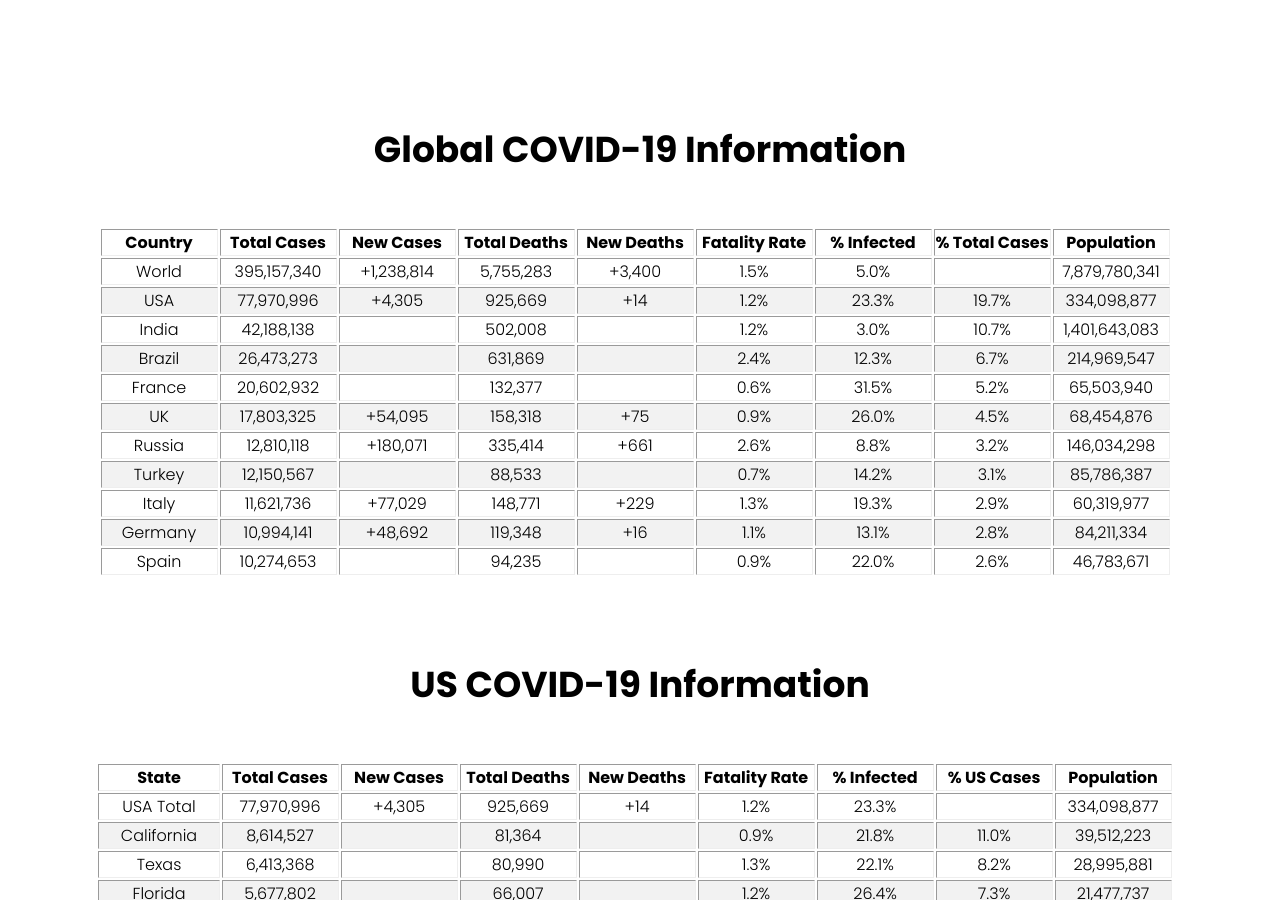
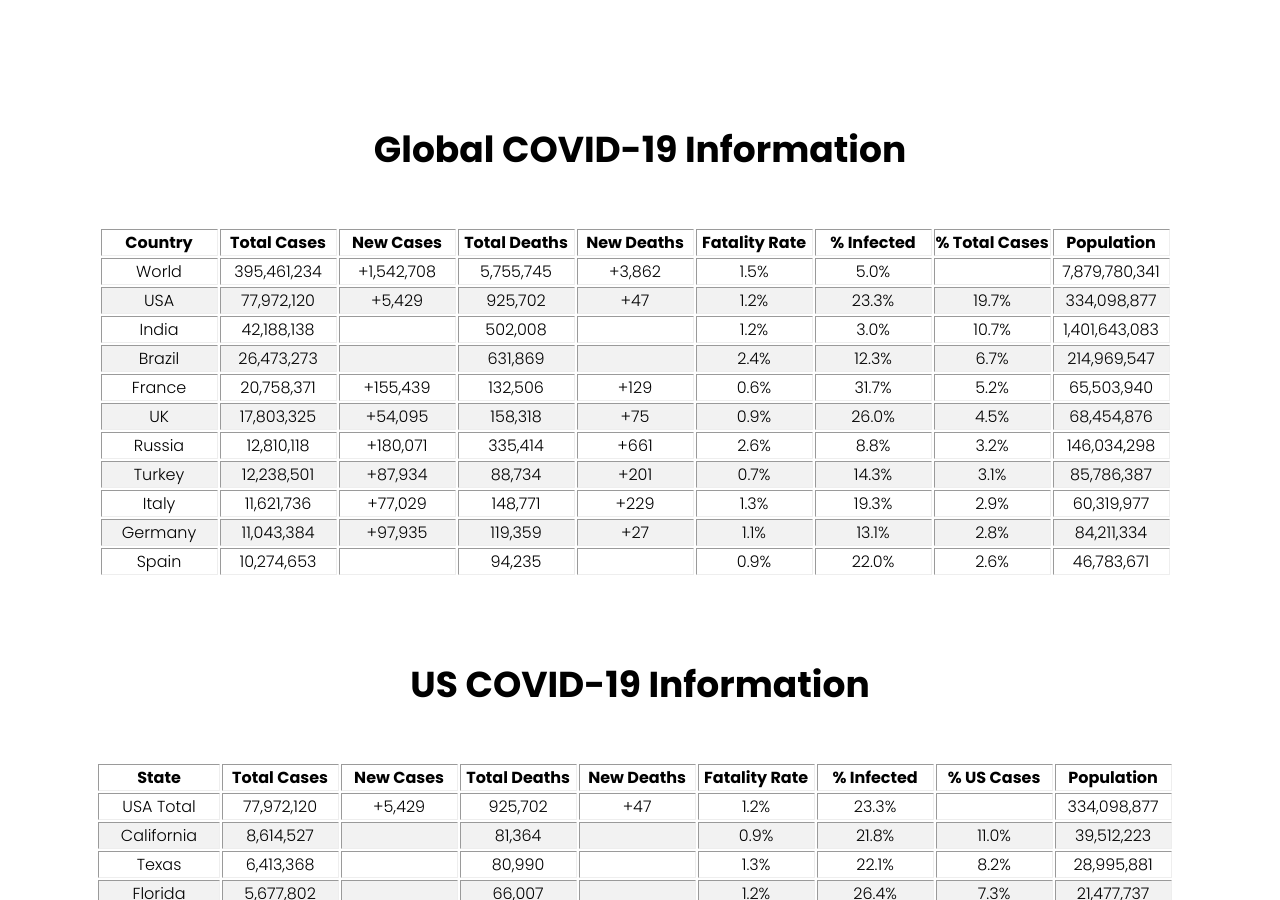
Before and after one commit to Pasin3ru/Tracking-COVID-19, a Jekyll site: the page built from index.html, in a window 1280 px wide and 900 px high, scrolled down 1210 px. Built offline with Jekyll 4.4.1, drawn with Linux system fonts in a browser that asks for light colours.

Commit message:
update data

```diff
--- a/_includes/hospital-tables/global_data.html
+++ b/_includes/hospital-tables/global_data.html
@@ -15,10 +15,10 @@
   <tbody>
     <tr>
       <td>World</td>
-      <td>395,157,340</td>
-      <td>+1,238,814</td>
-      <td>5,755,283</td>
-      <td>+3,400</td>
+      <td>395,461,234</td>
+      <td>+1,542,708</td>
+      <td>5,755,745</td>
+      <td>+3,862</td>
       <td>1.5%</td>
       <td>5.0%</td>
       <td></td>
@@ -26,10 +26,10 @@
     </tr>
     <tr>
       <td>USA</td>
-      <td>77,970,996</td>
-      <td>+4,305</td>
-      <td>925,669</td>
-      <td>+14</td>
+      <td>77,972,120</td>
+      <td>+5,429</td>
+      <td>925,702</td>
+      <td>+47</td>
       <td>1.2%</td>
       <td>23.3%</td>
       <td>19.7%</td>
@@ -59,12 +59,12 @@
     </tr>
     <tr>
       <td>France</td>
-      <td>20,602,932</td>
-      <td></td>
-      <td>132,377</td>
-      <td></td>
+      <td>20,758,371</td>
+      <td>+155,439</td>
+      <td>132,506</td>
+      <td>+129</td>
       <td>0.6%</td>
-      <td>31.5%</td>
+      <td>31.7%</td>
       <td>5.2%</td>
       <td>65,503,940</td>
     </tr>
@@ -92,12 +92,12 @@
     </tr>
     <tr>
       <td>Turkey</td>
-      <td>12,150,567</td>
-      <td></td>
-      <td>88,533</td>
-      <td></td>
+      <td>12,238,501</td>
+      <td>+87,934</td>
+      <td>88,734</td>
+      <td>+201</td>
       <td>0.7%</td>
-      <td>14.2%</td>
+      <td>14.3%</td>
       <td>3.1%</td>
       <td>85,786,387</td>
     </tr>
@@ -114,10 +114,10 @@
     </tr>
     <tr>
       <td>Germany</td>
-      <td>10,994,141</td>
-      <td>+48,692</td>
-      <td>119,348</td>
-      <td>+16</td>
+      <td>11,043,384</td>
+      <td>+97,935</td>
+      <td>119,359</td>
+      <td>+27</td>
       <td>1.1%</td>
       <td>13.1%</td>
       <td>2.8%</td>
@@ -301,12 +301,12 @@
     </tr>
     <tr>
       <td>Canada</td>
-      <td>3,118,485</td>
-      <td></td>
-      <td>34,637</td>
-      <td></td>
+      <td>3,124,443</td>
+      <td>+5,958</td>
+      <td>34,716</td>
+      <td>+79</td>
       <td>1.1%</td>
-      <td>8.1%</td>
+      <td>8.2%</td>
       <td>0.8%</td>
       <td>38,269,955</td>
     </tr>
@@ -1060,12 +1060,12 @@
     </tr>
     <tr>
       <td>Cyprus</td>
-      <td>271,420</td>
-      <td></td>
-      <td>741</td>
-      <td></td>
-      <td>0.3%</td>
-      <td>22.2%</td>
+      <td>273,634</td>
+      <td>+2,214</td>
+      <td>745</td>
+      <td>+4</td>
+      <td>0.3%</td>
+      <td>22.4%</td>
       <td>0.1%</td>
       <td>1,221,378</td>
     </tr>
@@ -1236,12 +1236,12 @@
     </tr>
     <tr>
       <td>Maldives</td>
-      <td>148,580</td>
-      <td></td>
-      <td>282</td>
-      <td>+1</td>
-      <td>0.2%</td>
-      <td>26.7%</td>
+      <td>150,337</td>
+      <td>+1,757</td>
+      <td>283</td>
+      <td>+2</td>
+      <td>0.2%</td>
+      <td>27.1%</td>
       <td>0.0%</td>
       <td>555,720</td>
     </tr>
@@ -1280,10 +1280,10 @@
     </tr>
     <tr>
       <td>Jamaica</td>
-      <td>125,781</td>
-      <td></td>
-      <td>2,691</td>
-      <td></td>
+      <td>125,993</td>
+      <td>+212</td>
+      <td>2,694</td>
+      <td>+3</td>
       <td>2.1%</td>
       <td>4.2%</td>
       <td>0.0%</td>
@@ -1511,10 +1511,10 @@
     </tr>
     <tr>
       <td>Cabo Verde</td>
-      <td>55,772</td>
-      <td></td>
-      <td>396</td>
-      <td></td>
+      <td>55,785</td>
+      <td>+13</td>
+      <td>397</td>
+      <td>+1</td>
       <td>0.7%</td>
       <td>9.9%</td>
       <td>0.0%</td>
--- a/_includes/hospital-tables/us_data.html
+++ b/_includes/hospital-tables/us_data.html
@@ -15,10 +15,10 @@
   <tbody>
     <tr>
       <td>USA Total</td>
-      <td>77,970,996</td>
-      <td>+4,305</td>
-      <td>925,669</td>
-      <td>+14</td>
+      <td>77,972,120</td>
+      <td>+5,429</td>
+      <td>925,702</td>
+      <td>+47</td>
       <td>1.2%</td>
       <td>23.3%</td>
       <td></td>
@@ -312,12 +312,12 @@
     </tr>
     <tr>
       <td>Maryland</td>
-      <td>963,432</td>
-      <td></td>
-      <td>13,691</td>
-      <td></td>
+      <td>964,556</td>
+      <td>+1,124</td>
+      <td>13,724</td>
+      <td>+33</td>
       <td>1.4%</td>
-      <td>15.9%</td>
+      <td>16.0%</td>
       <td>1.2%</td>
       <td>6,045,680</td>
     </tr>
```
